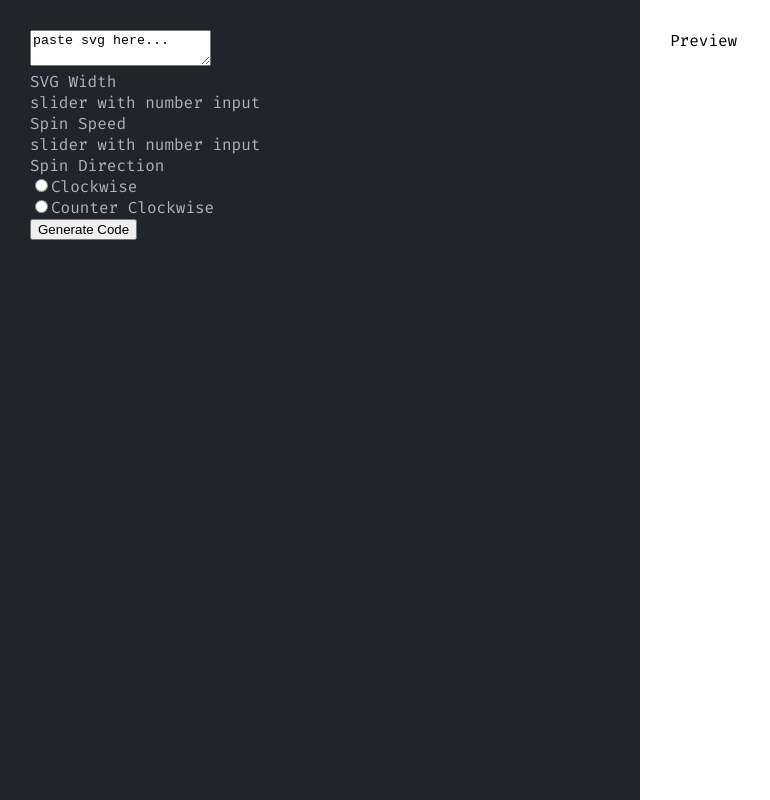
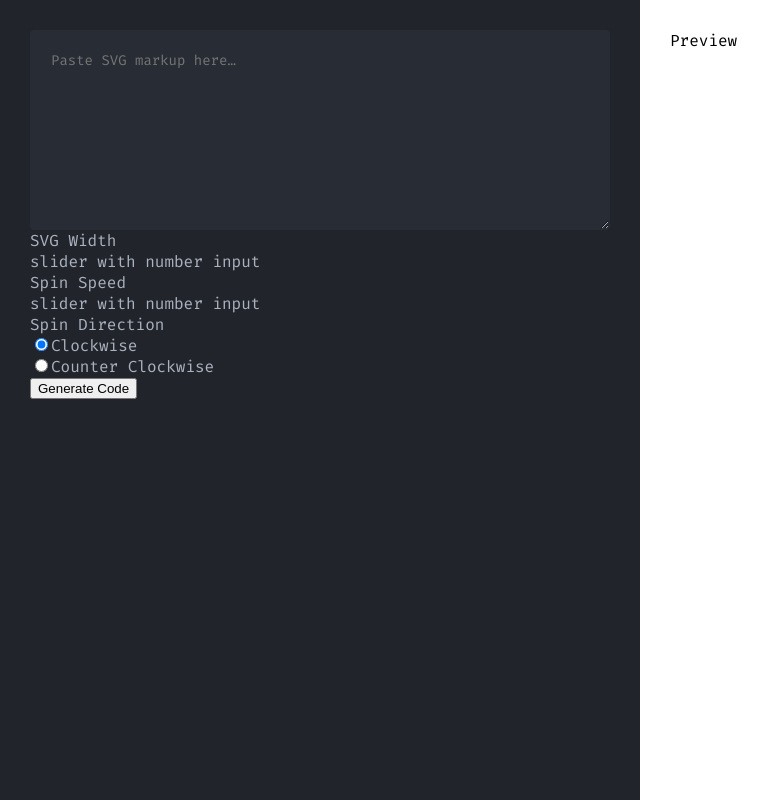
Before and after one commit to sambrannon/svgspin, a React (Create React App) app: page / in a window 1280 px wide. Shown: the whole page, without its empty margins (0-770 px from the left). Built offline with nearby package versions, Linux system fonts and the light colour scheme.

Commit message:
Started wiring up state

```diff
--- a/src/components/ConfigPanel.js
+++ b/src/components/ConfigPanel.js
@@ -1,55 +1,101 @@
 import React from 'react';
+import FormGroup from './FormGroup';
 
-function ConfigPanel() {
+class ConfigPanel extends React.Component {
+  constructor(props) {
+    super(props);
+
+    this.state = {
+      svgMarkup: '',
+      spinDirection: 'clockwise',
+    };
+
+    this.onSVGMarkupChange = this.onSVGMarkupChange.bind(this);
+    this.onSpinDirectionChange = this.onSpinDirectionChange.bind(this);
+  };
+
+  onSVGMarkupChange(event) {
+    this.setState({
+      svgMarkup: event.target.value,
+    });
+  };
+
+  onSpinDirectionChange(event) {
+    this.setState({
+      spinDirection: event.target.id,
+    });
+  }
+
+  render() {
     return (
       <div className="config-panel">
         <form>
-        <div className="form-group">
-          <textarea>
-            paste svg here...
-          </textarea>
+          <FormGroup>
+
+            {/* TODO replace with CondeInput component */}
+            <div className="code-input">
+              <textarea
+                className="code-input__text"
+                placeholder="Paste SVG markup here…"
+                onChange={this.onSVGMarkupChange}
+                value={this.state.svgMarkup}
+              />
             </div>
+          </FormGroup>
 
-        <div className="form-group">
-          <label className="form-group__label">
-            SVG Width
-          </label>
+          <FormGroup label="SVG Width">
+            {/* TODO replace with RangeInput component */}
             <div className="slider">
               slider with number input
             </div>
-        </div>
+          </FormGroup>
 
-        <div className="form-group">
-          <label className="form-group__label">
-            Spin Speed
-          </label>
+          <FormGroup label="Spin Speed">
+            {/* TODO replace with RangeInput component */}
             <div className="slider">
               slider with number input
             </div>
+          </FormGroup>
+
+          <FormGroup label="Spin Direction">
+            {/* TODO replace with StyledRadio component */}
+            <div className="styled-radio">
+              <input
+                type="radio"
+                name="spin-direction"
+                id="clockwise"
+                checked={this.state.spinDirection === 'clockwise'}
+                onChange={this.onSpinDirectionChange}
+              />
+              <label htmlFor="clockwise">
+                Clockwise
+              </label>
             </div>
 
-        <div className="form-group">
-          <label className="form-group__label">
-            Spin Direction
+            {/* TODO replace with StyledRadio component */}
+            <div className="styled-radio">
+              <input
+                type="radio"
+                name="spin-direction"
+                id="counter-clockwise"
+                checked={this.state.spinDirection === 'counter-clockwise'}
+                onChange={this.onSpinDirectionChange}
+              />
+              <label htmlFor="counter-clockwise">
+                Counter Clockwise
               </label>
-          <div className="styled-radio">
-            <input type="radio" />
-            <label>Clockwise</label>
             </div>
-          <div className="styled-radio">
-            <input type="radio" />
-            <label>Counter Clockwise</label>
-          </div>
-        </div>
+          </FormGroup>
 
-        <div className="form-group">
+          <FormGroup>
             <button>
               Generate Code
             </button>
-        </div>
+          </FormGroup>
         </form>
       </div>
     );
+  };
 }
 
 export default ConfigPanel;
--- /dev/null
+++ b/src/components/FormGroup.js
@@ -0,0 +1,18 @@
+import React from 'react';
+
+function FormGroup(props) {
+  return (
+    <div className="form-group">
+      {props.label &&
+        <label className="form-group__label">
+          {props.label}
+        </label>
+      }
+      <div className="form-group__content">
+        {props.children}
+      </div>
+    </div>
+  );
+}
+
+export default FormGroup;
--- a/src/scss/_app-panel.scss
+++ b/src/scss/_app-panel.scss
@@ -4,7 +4,7 @@
 }
 
 .app-panel {
-  flex: 1;
+  flex: 0 0 50%;
   padding: $spacing;
 
   &.app-panel--config {
--- /dev/null
+++ b/src/scss/_code-input.scss
@@ -0,0 +1,18 @@
+.code-input {
+  width: 100%;
+}
+
+.code-input__text {
+  display: block;
+  width: 100%;
+  background-color: $black2;
+  color: $white;
+  padding: 2rem;
+  border-radius: 0.4rem;
+  border: solid 0.1rem #282C34;
+  resize: vertical;
+  font-size: 1.4rem;
+  font-family: $app-font-family;
+  outline: none;
+  min-height: 20rem;
+}
--- a/src/scss/_global.scss
+++ b/src/scss/_global.scss
@@ -1,3 +1,7 @@
+* {
+  box-sizing: border-box;
+}
+
 html {
   font-size: 62.5%;
 }
@@ -8,7 +12,7 @@ body {
 
 html,
 body {
-  font-family: 'Fira Code', monospace;
+  font-family: $app-font-family;
   margin: 0;
   padding: 0;
 }
--- a/src/scss/_variables.scss
+++ b/src/scss/_variables.scss
@@ -1,6 +1,9 @@
 $black: #21252B;
+$black2: #282C34;
 $blue: #6696FF;
 $white: #FFFFFF;
 $white1: #ABB2BF;
 
 $spacing: 3rem;
+
+$app-font-family: 'Fira Code', monospace;
--- a/src/scss/main.scss
+++ b/src/scss/main.scss
@@ -5,3 +5,4 @@
 // Components
 @import 'app';
 @import 'app-panel';
+@import 'code-input';
```
Also changed, not shown: src/components/CodeInput.js (added, +14 -0 lines), src/components/RangeInput.js (added, +21 -0 lines), src/components/StyledRadio.js (added, +19 -0 lines). Lines whose indentation alone changed are shown as unchanged.
